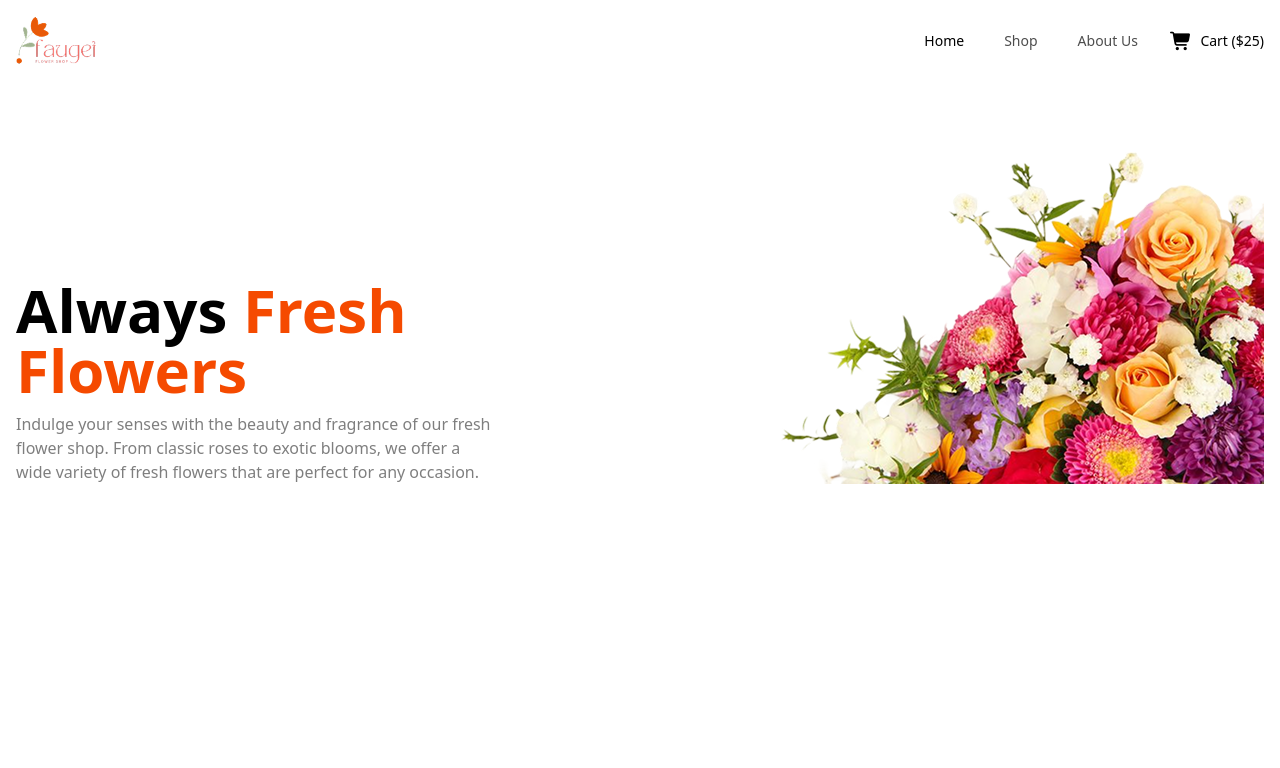
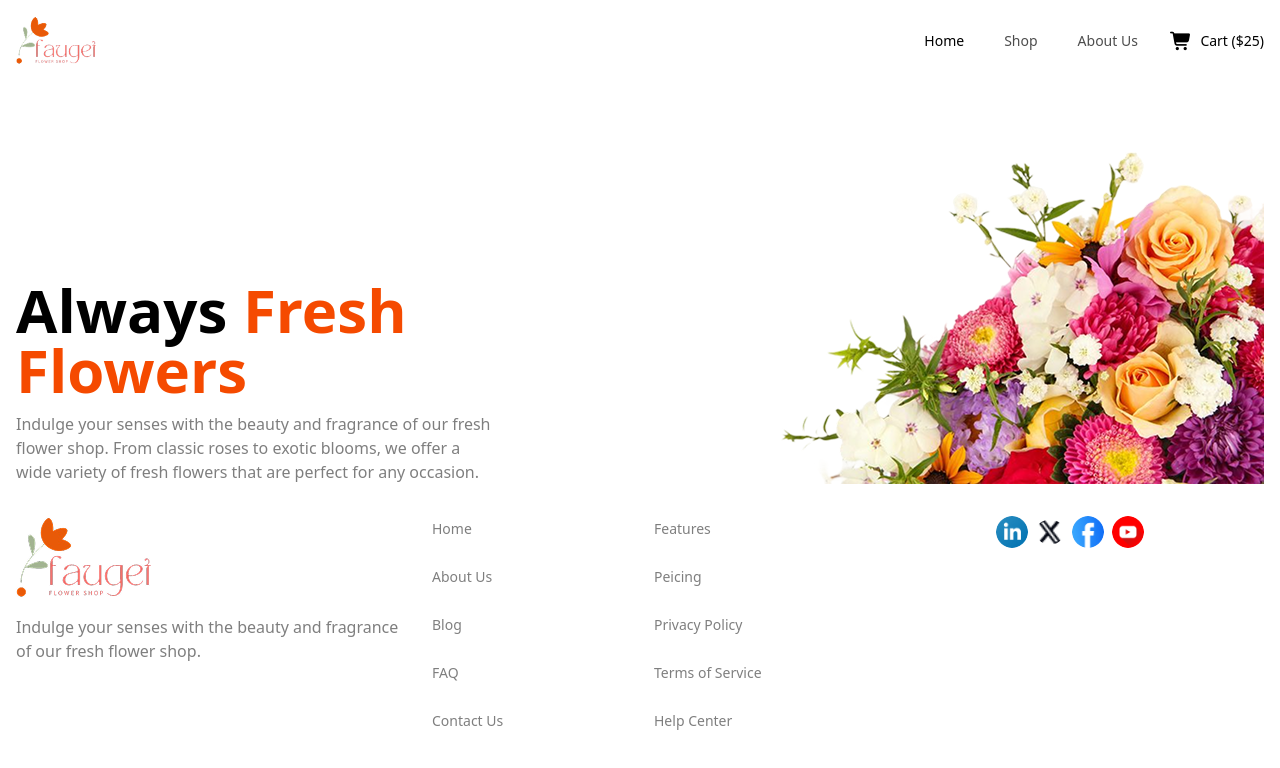
Before and after one commit to jony378892/flower-market, a plain HTML site: page index.html in a window 1280 px wide. Drawn offline with nearby package versions, Linux system fonts and the light colour scheme.

Commit message:
Completed footer section

```diff
--- a/index.html
+++ b/index.html
@@ -48,5 +48,72 @@
         <img src="./assets/hero-flower.png" alt="" class="sm:w-1/2" />
       </section>
     </header>
+
+    <!-- start of footer section -->
+    <footer class="p-4 flex flex-col sm:flex-row gap-7 max-w-[1450px] mx-auto">
+      <div class="space-y-4 sm:w-2/6">
+        <img src="./assets/logo.png" alt="" />
+        <p class="opacity-50">
+          Indulge your senses with the beauty and fragrance of our fresh flower
+          shop.
+        </p>
+      </div>
+      <ul class="space-y-6 sm:w-1/6">
+        <li><a href="" class="opacity-50 text-sm hover:underlline">Home</a></li>
+        <li>
+          <a href="" class="opacity-50 text-sm hover:underlline">About Us</a>
+        </li>
+        <li><a href="" class="opacity-50 text-sm hover:underlline">Blog</a></li>
+        <li><a href="" class="opacity-50 text-sm hover:underlline">FAQ</a></li>
+        <li>
+          <a href="" class="opacity-50 text-sm hover:underlline">Contact Us</a>
+        </li>
+      </ul>
+      <ul class="space-y-6 sm:w-1/6">
+        <li>
+          <a href="" class="opacity-50 text-sm hover:underlline">Features</a>
+        </li>
+        <li>
+          <a href="" class="opacity-50 text-sm hover:underlline">Peicing</a>
+        </li>
+        <li>
+          <a href="" class="opacity-50 text-sm hover:underlline"
+            >Privacy Policy</a
+          >
+        </li>
+        <li>
+          <a href="" class="opacity-50 text-sm hover:underlline"
+            >Terms of Service</a
+          >
+        </li>
+        <li>
+          <a href="" class="opacity-50 text-sm hover:underlline">Help Center</a>
+        </li>
+      </ul>
+      <div
+        class="flex items-center sm:justify-center gap-2 sm:w-2/6 self-start"
+      >
+        <img
+          src="./assets/icon-linkedin.png"
+          alt=""
+          class="rounded-full h-8 w-auto"
+        />
+        <img
+          src="./assets/icon-twitter.png"
+          alt=""
+          class="rounded-full h-6 w-auto"
+        />
+        <img
+          src="./assets/icon-facebook.png"
+          alt=""
+          class="rounded-full h-8 w-auto"
+        />
+        <img
+          src="./assets/icon-youtube.png"
+          alt=""
+          class="rounded-full h-8 w-auto"
+        />
+      </div>
+    </footer>
   </body>
 </html>
```
